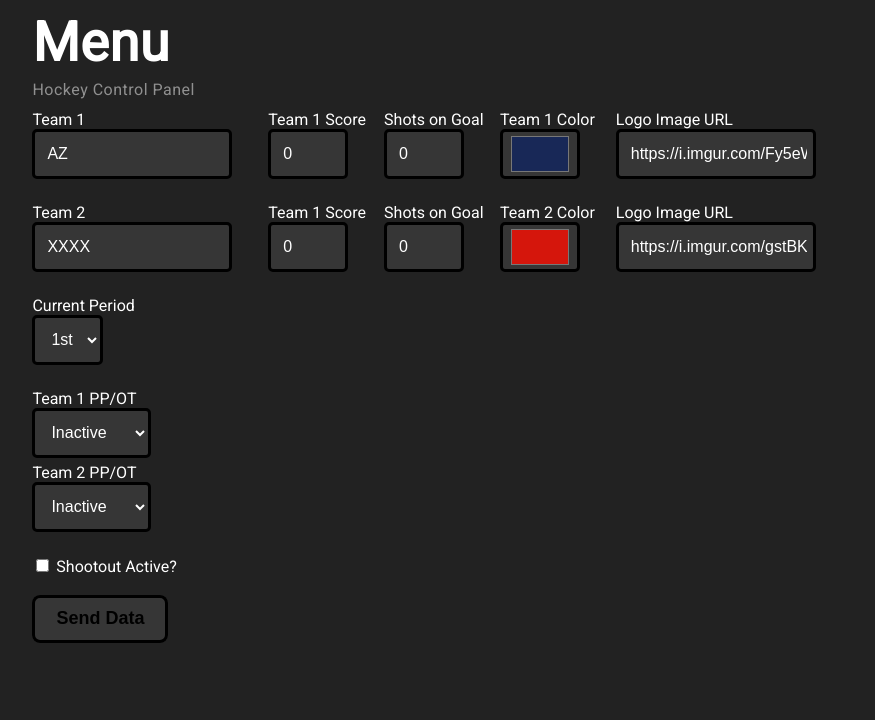
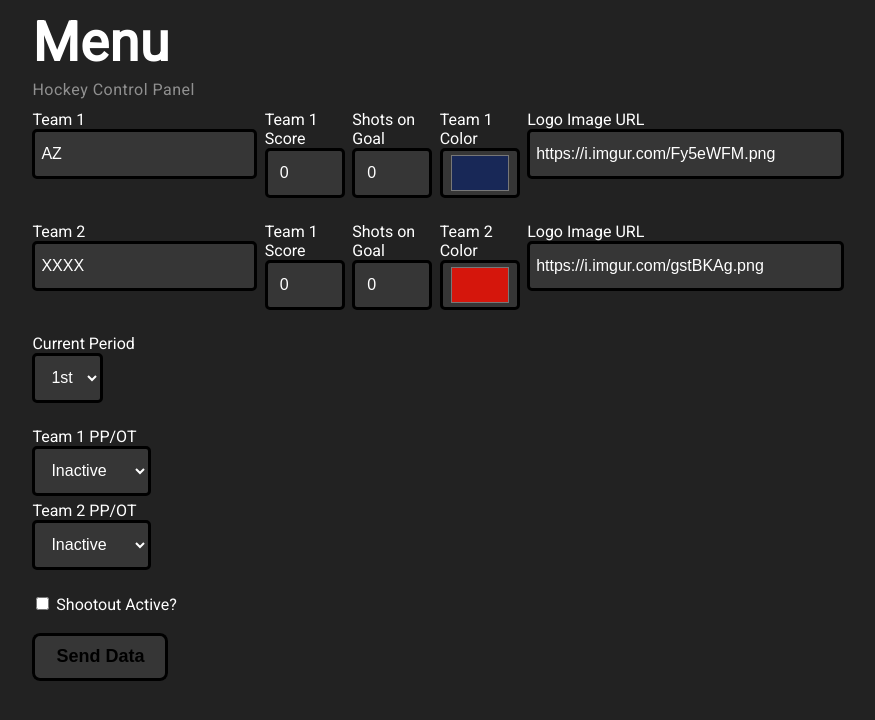
Before and after one commit to EggTime/HockeyOverlay, a website: page controller.html in a window 1280 px wide. Shown: the whole page, without its empty margins (198-1073 px from the left). Drawn offline with Linux system fonts and the light colour scheme.

```diff
--- a/controller.html
+++ b/controller.html
@@ -90,17 +90,16 @@
         border: 3px solid #000;
         border-radius: 5px;
         height: 50px;
-        width: 20%;
         line-height: normal;
         color: #ffffff;
-        display: block;
+        display: flex;
         box-sizing: border-box;
         user-select: auto;
         font-size: 16px;
         padding: 0 6px;
-        padding-left: 12px;
-        width: 200px;
+        width: auto;
         background: rgb(54, 54, 54);
+        margin: 0;
 
 
     }
@@ -176,6 +175,8 @@
     .flex-container {
         display: flex;
         padding-bottom: 5px;
+        flex-wrap: wrap;
+        justify-content: start;
     }
 
     .flex-big-container {
```
Also changed, not shown: scoring.html (+9 -5 lines).
